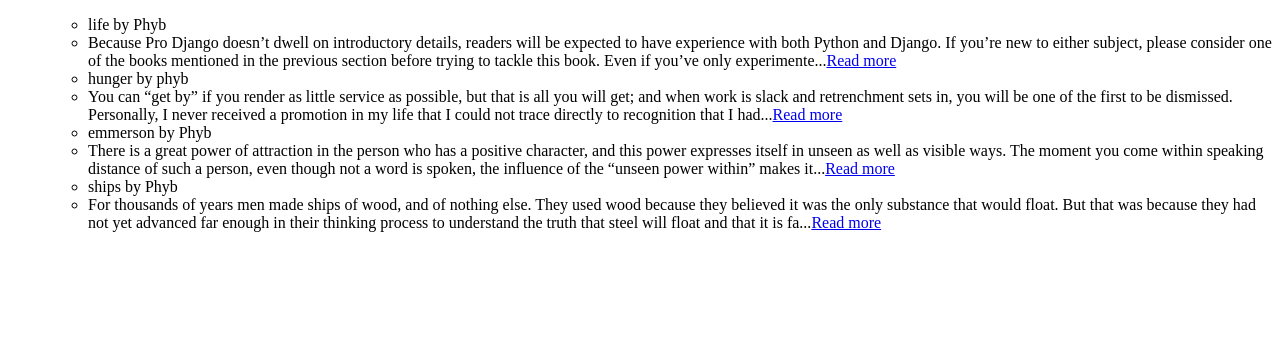
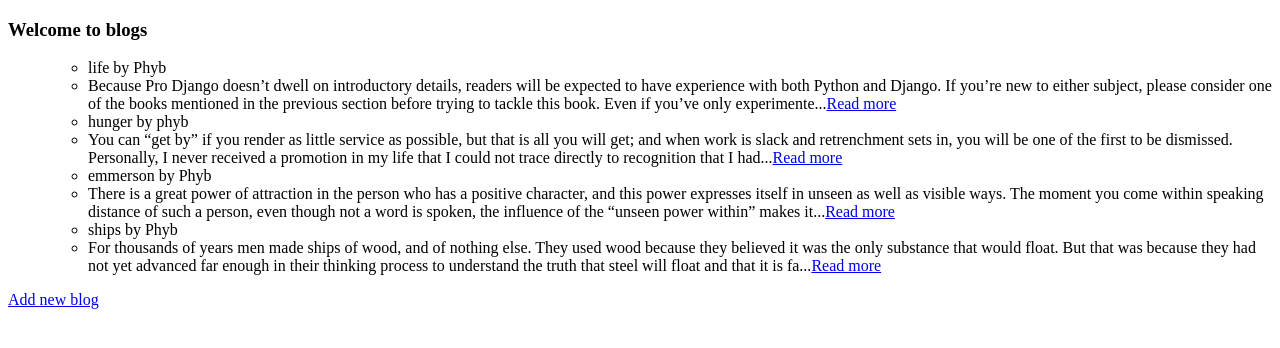
Before and after one commit to Phyb1/blog, a Django app: page / in a window 1280 px wide. Shown: the top 348 px of the page. Run offline with Django 4.2, Linux system fonts and the light colour scheme; data comes from the database, SQL or seed files in the repository; both versions use the stored data as it was after the commit.

Commit message:
allows user to add blog

```diff
--- a/pages/templates/pages/index.html
+++ b/pages/templates/pages/index.html
@@ -1,6 +1,7 @@
 {% extends 'pages/base.html' %}
 {% block title %}blogs{% endblock title %}
 {% block content %}
+<h3>Welcome to blogs </h3>
 <ul>
     {% for blog in blogs %}
     <ul>
@@ -9,4 +10,5 @@
     </ul>
     {% endfor %}
 </ul>
+<p><a href="{% url 'pages:blog_add' %}">Add new blog</a></p>
 {% endblock content %}
--- a/pages/urls.py
+++ b/pages/urls.py
@@ -4,5 +4,6 @@ from . import views
 app_name = 'pages'
 urlpatterns = [
     path('', views.index , name='index'),
-    path('<int:page_id>', views.page, name='blog'),
+    path('<int:page_id>/', views.page, name='blog'),
+    path('add/', views.blog_add, name='blog_add'),
 ]
--- a/pages/views.py
+++ b/pages/views.py
@@ -1,6 +1,6 @@
-from django.shortcuts import render
+from django.shortcuts import render, redirect, get_object_or_404
 from .models import Blog
-from django.shortcuts import get_object_or_404
+from .forms import BlogForm
 
 # Create your views here.
 def index(request):
@@ -10,3 +10,14 @@ def index(request):
 def page(request, page_id):
     blog = get_object_or_404(Blog, pk=page_id)
     return render(request, 'pages/blog.html', {'blog':blog})
+
+def blog_add(request):
+    if request.method == 'POST':
+        form = BlogForm(request.POST)
+        if form.is_valid():
+            form.save()
+            return redirect('pages:index')
+    else:
+        form = BlogForm()
+        context = {'form':form}
+        return render(request, 'pages/blog_add.html', context)
```
Also changed, not shown: pages/forms.py (added, +7 -0 lines), pages/templates/pages/blog_add.html (added, +8 -0 lines), db.sqlite3.
